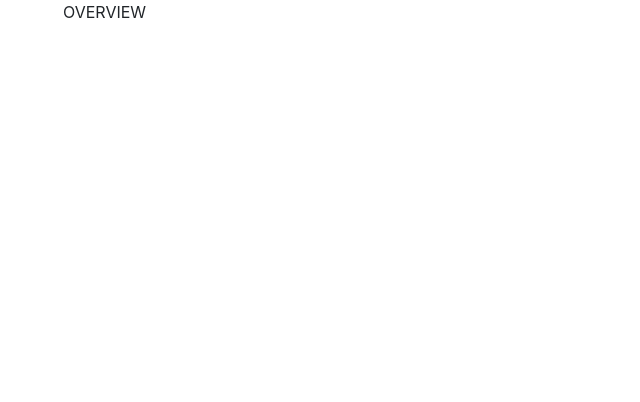
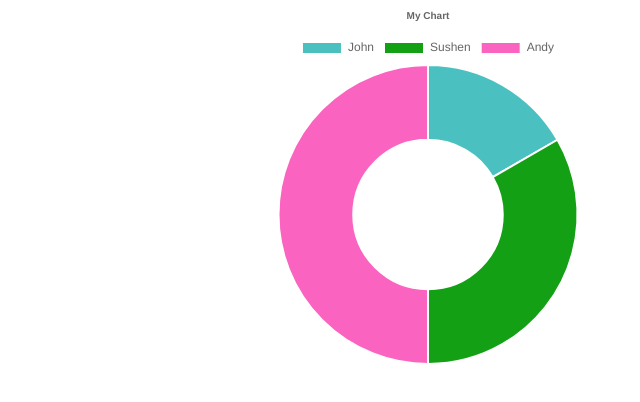
Before and after one commit to sushen25/unihack, a React (Create React App) app: page / in a window 1280 px wide. Shown: the top 402 px of the page, without its empty margins (22-662 px from the left). Built offline with nearby package versions, Linux system fonts and the light colour scheme.

Commit message:
Dummy test graph

```diff
--- a/src/overview/Overview.js
+++ b/src/overview/Overview.js
@@ -1,10 +1,40 @@
 import React from "react"
+import { Doughnut } from "react-chartjs-2"
 
 class Overview extends React.Component {
+
+    componentDidMount() {
+
+    }
+
     render() {
+        const data = {
+            datasets: [{
+                backgroundColor: ["rgba(75,192,192,1)", "rgba(20,160,20,1)", "rgba(250,100,192,1)"],
+                data: [10, 20, 30]
+            }],
+            labels: ["John", "Sushen", "Andy"]
+        };
+
+        const options = {
+            title: {
+                display: true,
+                text: "My Chart",
+                fontSize: 10
+            },
+
+        }
+
         return (
             <div>
-                <p>OVERVIEW</p>
+                <div className="row">
+                    <div className="col-8">
+                        <Doughnut options={options} data={data}/>
+                    </div>
+                    <div className="col-4"></div>
+                </div>
+
+
             </div>
         );
     }
```
